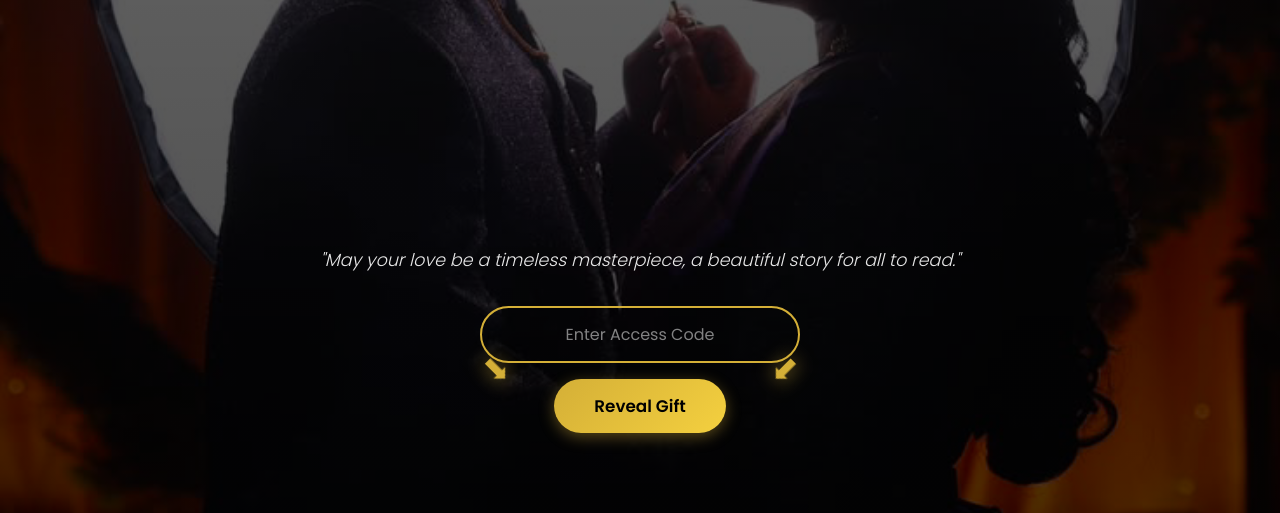
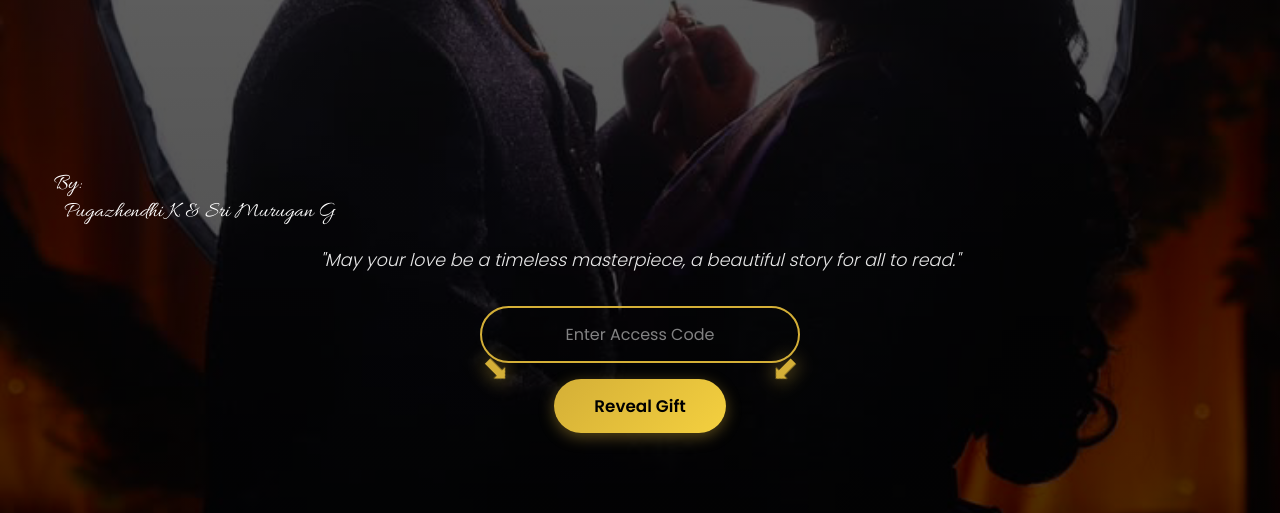
Before and after one commit to pugazhendhi-ss/manager_cool, a plain HTML site: page index.html in a window 1280 px wide. Shown: the part 287-800 px from the top of the page. Drawn offline with nearby package versions, Linux system fonts and the light colour scheme.

Commit message:
css issue fixed

```diff
--- a/index.html
+++ b/index.html
@@ -17,6 +17,8 @@
                 Vignesh<span class="heart-symbol">❤</span>Sarumathy
             </h1>
             <div class="bottom-content">
+
+                <p class="by" id="nameString">By:</p><p class="name"  id="nameString2">Pugazhendhi K & Sri Murugan G</p>
                 <p class="quote">"May your love be a timeless masterpiece, a beautiful story for all to read."</p>
                 <section id="auth-section">
                     <div class="pointer-arrow pointer-arrow-left">⬇</div>
--- a/script.js
+++ b/script.js
@@ -10,6 +10,8 @@ document.addEventListener('DOMContentLoaded', () => {
     const authSection = document.getElementById('auth-section');
     const passwordInput = document.getElementById('password-input');
     const loginButton = document.getElementById('login-button');
+    const nameString = document.getElementById('nameString');
+    const nameString2 = document.getElementById('nameString2');
     const giftCardSection = document.getElementById('gift-card-section');
     const giftCodeContainer = document.getElementById('gift-code-container');
     const giftCodeEl = document.getElementById('gift-code');
@@ -91,7 +93,8 @@ document.addEventListener('DOMContentLoaded', () => {
             passwordArrows.forEach(arrow => {
                 arrow.style.display = 'none';
             });
-
+            nameString.style.display = 'none';
+            nameString2.style.display = 'none';
             // Transition to photo page
             authSection.style.transition = 'opacity 0.8s';
             authSection.style.opacity = '0';
--- a/styles.css
+++ b/styles.css
@@ -561,3 +561,16 @@ body {
     font-size: clamp(0.8rem, 2.5vw, 0.95rem);
     margin-bottom: 0.5rem;
 }
+.by{
+  text-align:start;
+  margin-left:30px;
+  font-family: var(--heading-font);
+  font-size: 22px;
+}
+.name{
+text-align:start;
+  margin-left:40px;
+  font-family: var(--heading-font);
+  font-size: 22px;
+  margin-bottom:20px;
+}
```
